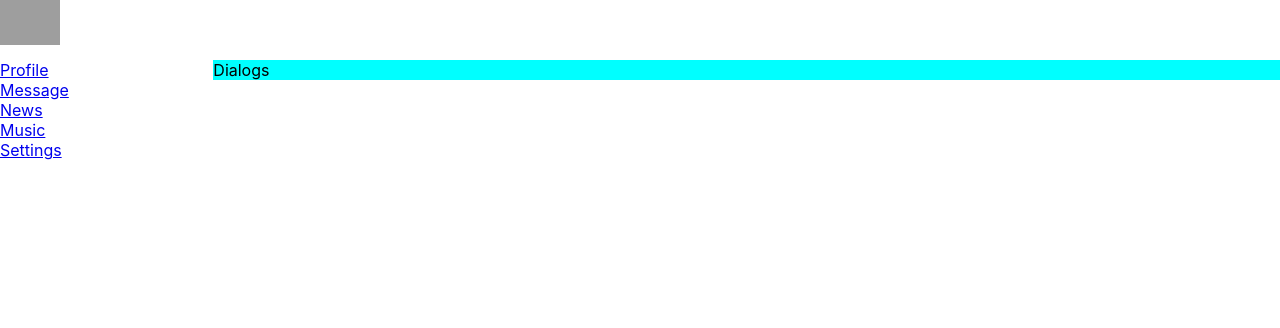
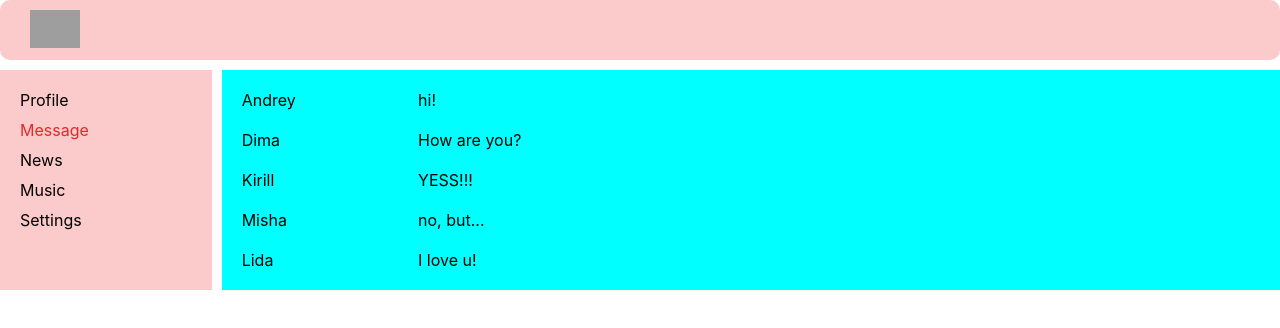
Before and after one commit to thevladusachev/-social-network-on-the-react, a React (Create React App) app: page /dialogs in a window 1280 px wide. Shown: the top 328 px of the page. Built offline with nearby package versions, Linux system fonts and the light colour scheme; grey boxes are pictures that could not be loaded.

Commit message:
adding dialogs

```diff
--- a/src/App.css
+++ b/src/App.css
@@ -7,12 +7,15 @@
 		"n c";
 	grid-template-rows: 60px 1fr;
 	grid-template-columns: 2fr 10fr;
+	gap: 10px;
 }
 
 .app-wrapper-content {
 	grid-area: c;
 }
 
+
+
 .content {
 	height: 100%;
 }
--- a/src/components/Dialogs/Dialogs.jsx
+++ b/src/components/Dialogs/Dialogs.jsx
@@ -4,7 +4,31 @@ import s from './Dialogs.module.css';
 const Dialogs = (props) => {
 	return (
 		<div className={s.dialogs}>
-			Dialogs
+			<div className={s.dialogsItems}>
+				<div className={s.dialog}>
+					Andrey
+				</div>
+				<div className={s.dialog}>
+					Dima
+				</div>
+				<div className={s.dialog}>
+					Kirill
+				</div>
+				<div className={s.dialog}>
+					Misha
+				</div>
+				<div className={s.dialog}>
+					Lida
+				</div>
+			</div>
+			<div className={s.messages}>
+				<div className={s.message}>hi!</div>
+				<div className={s.message}>How are you?</div>
+				<div className={s.message}>YESS!!!</div>
+				<div className={s.message}>no, but...</div>
+				<div className={s.message}>I love u!</div>
+
+			</div>
 		</div>
 	);
 }
--- a/src/components/Dialogs/Dialogs.module.css
+++ b/src/components/Dialogs/Dialogs.module.css
@@ -1,3 +1,21 @@
 .dialogs {
+	display: grid;
+	grid-template-columns: 2fr 10fr;
 	background-color: aqua;
 }
+
+.dialogsItems {
+	padding: 10px;
+}
+
+.dialog {
+	padding: 10px;
+}
+
+.messages {
+	padding: 10px;
+}
+
+.message {
+	padding: 10px;
+}
--- a/src/components/Header/Header.module.css
+++ b/src/components/Header/Header.module.css
@@ -1,7 +1,11 @@
 .header {
 	grid-area: h;
+	background-color: rgb(251, 202, 202);
+	padding: 10px;
+	border-radius: 10px;
 }
 
 .header img {
-	width: 60px;
+	width: 50px;
+	margin-left: 20px;
 }
--- a/src/components/Navbar/Navbar.jsx
+++ b/src/components/Navbar/Navbar.jsx
@@ -5,22 +5,22 @@ import s from './Navbar.module.css';
 const Nav = () => {
 	return (
 		<nav className={s.nav}>
-			<div>
-				<NavLink to={'/profile'}>Profile</NavLink >
+			<div className={s.item}>
+				<NavLink to={'/profile'} className={navData => navData.isActive ? s.active : s.item}>Profile</NavLink >
 			</div>
 			<div>
-				<NavLink to={'/dialogs'}>Message</NavLink>
+				<NavLink to={'/dialogs'} className={navData => navData.isActive ? s.active : s.item}>Message</NavLink>
 			</div>
 			<div>
-				<NavLink to={'/news'}>News</NavLink>
+				<NavLink to={'/news'} className={navData => navData.isActive ? s.active : s.item}>News</NavLink>
 			</div>
 			<div>
-				<NavLink to={'/music'}>Music</NavLink>
+				<NavLink to={'/music'} className={navData => navData.isActive ? s.active : s.item}>Music</NavLink>
 			</div>
 			<div>
-				<NavLink to={'/settings'}>Settings</NavLink>
+				<NavLink to={'/settings'} className={navData => navData.isActive ? s.active : s.item}>Settings</NavLink>
 			</div>
-		</nav>
+		</nav >
 	);
 }
 
--- a/src/components/Navbar/Navbar.module.css
+++ b/src/components/Navbar/Navbar.module.css
@@ -1,3 +1,18 @@
 .nav {
+	display: flex;
+	flex-direction: column;
 	grid-area: n;
+	padding: 20px;
+	background-color: rgb(251, 202, 202);
+	gap: 10px;
 }
+
+.item {
+	color: black;
+	text-decoration: none;
+}
+
+.active {
+	color: rgb(225, 42, 42);
+	text-decoration: none;
+}
```
